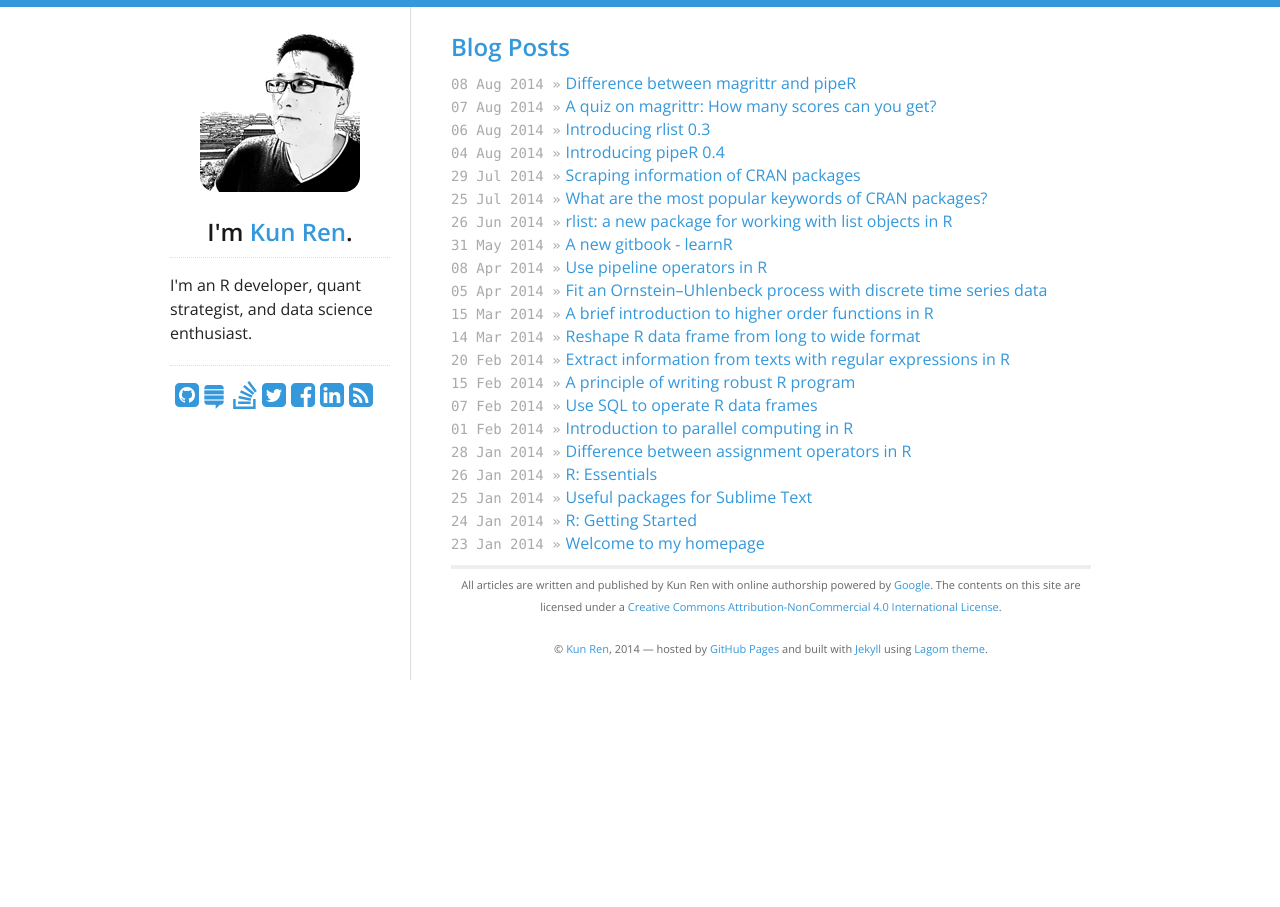
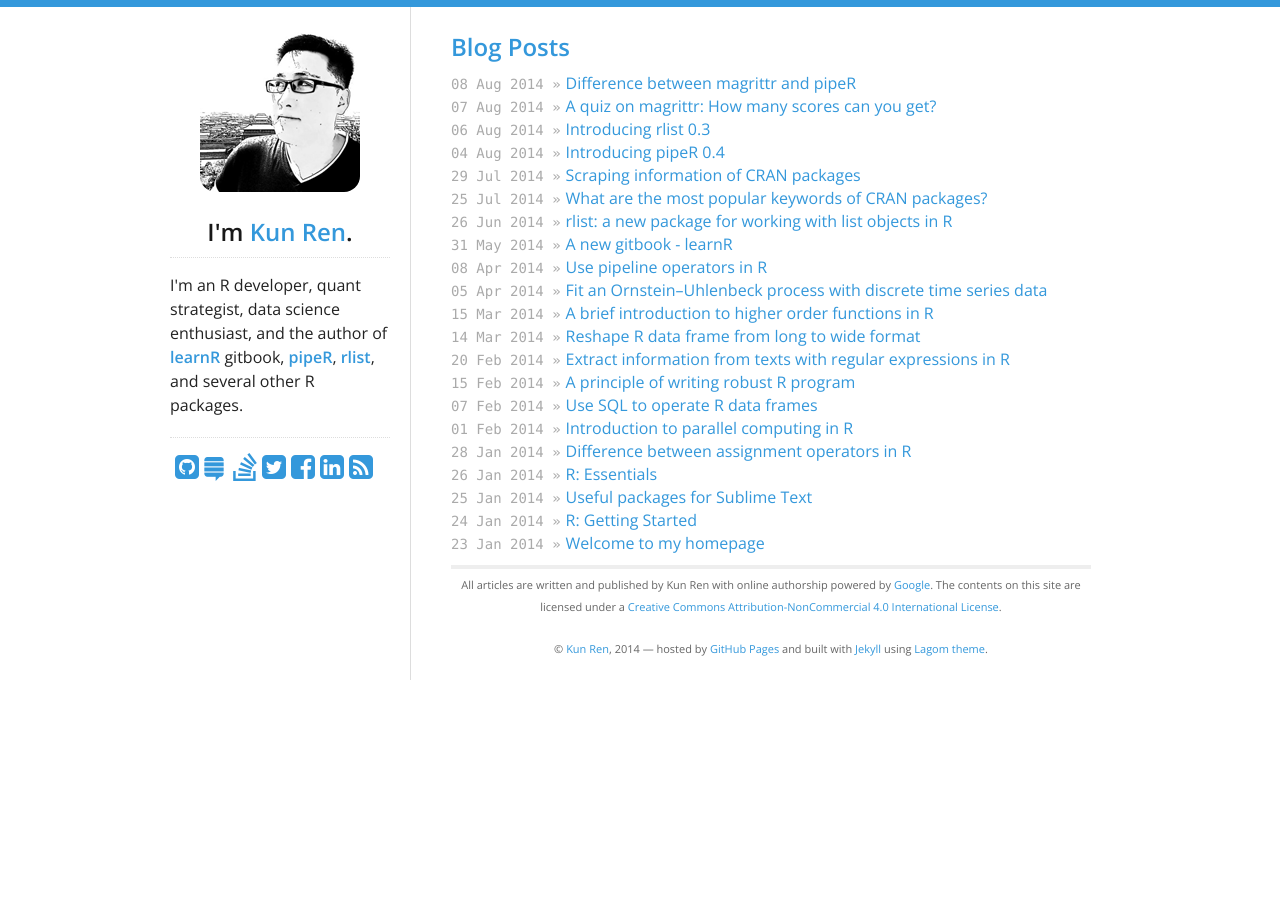
Before and after one commit to harryprince/renkun-ken.github.io, a Jekyll site: the page built from index.html, in a window 1280 px wide. Built offline with Jekyll 4.4.1, drawn with Linux system fonts in a browser that asks for light colours; nearby versions of some CDN libraries; Markdown is read by kramdown in place of the engine named in the settings.

Commit message:
update sidebar

```diff
--- a/_includes/sidebar.html
+++ b/_includes/sidebar.html
@@ -5,7 +5,7 @@
   <h2>I'm <a href="/">{{ site.theme.name }}</a>.</h2>
   <hr/>
   <div>
-  <p>I'm an R developer, quant strategist, and data science enthusiast.</p>
+  <p>I'm an R developer, quant strategist, data science enthusiast, and the author of <a href="/learnR">learnR</a> gitbook, <a href="/pipeR">pipeR</a>, <a href="/rlist">rlist</a>, and several other R packages.</p>
   <hr/>
   <div>
     <div id="social">
```
